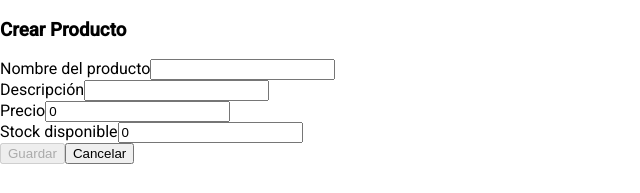
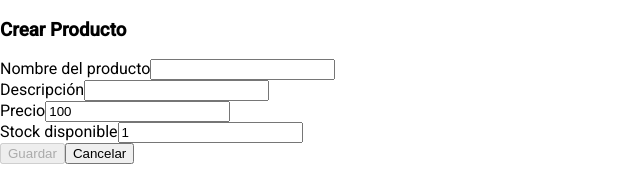
Before and after one commit to ValSua/catalogo_de_productos, an Angular app in the folder Front/catalogo_de_productos/: page /createProducto in a window 1280 px wide. Shown: the top 193 px of the page, without its empty margins (0-640 px from the left). Built offline with nearby package versions, Linux system fonts and the light colour scheme.

Commit message:
adjust input type and validations

```diff
--- a/Front/catalogo_de_productos/src/app/components/productos/create-producto/create-producto.component.html
+++ b/Front/catalogo_de_productos/src/app/components/productos/create-producto/create-producto.component.html
@@ -29,7 +29,7 @@
 
                     <div class="mb-3">
                         <label for="precio" class="form-label">Precio</label>
-                        <input type="text" class="form-control" id="precio" name="precio"
+                        <input type="price" class="form-control no-spinner" id="precio" name="precio"
                             [(ngModel)]="createProducto.precio" #precio="ngModel" required
                             [ngClass]="{'is-invalid': precio.invalid && (precio.dirty || precio.touched)}" />
                         <div *ngIf="precio.invalid && (precio.dirty || precio.touched)" class="invalid-feedback">
@@ -39,7 +39,7 @@
 
                     <div class="mb-3">
                         <label for="stock" class="form-label">Stock disponible</label>
-                        <input type="text" class="form-control" id="stock" name="stock"
+                        <input type="number" class="form-control" id="stock" name="stock"
                             [(ngModel)]="createProducto.stock" #stock="ngModel" required
                             [ngClass]="{'is-invalid': stock.invalid && (stock.dirty || stock.touched)}" />
                         <div *ngIf="stock.invalid && (stock.dirty || stock.touched)" class="invalid-feedback">
@@ -48,7 +48,7 @@
                     </div>
 
                     <div class="d-flex gap-2">
-                        <button type="submit" class="btn btn-success" [disabled]="productoForm.invalid">Guardar</button>
+                        <button type="submit" class="btn btn-success" [disabled]="productoForm.invalid || deshabilitarGuardar()">Guardar</button>
                         <button type="button" class="btn btn-secondary" (click)="cancelar()">Cancelar</button>
                     </div>
                 </form>
--- a/Front/catalogo_de_productos/src/app/components/productos/create-producto/create-producto.component.ts
+++ b/Front/catalogo_de_productos/src/app/components/productos/create-producto/create-producto.component.ts
@@ -26,8 +26,8 @@ export class CreateProductoComponent implements OnInit{
     productoId: 0,
     nombre: '',
     descripcion: '',
-    precio: 0,
-    stock: 0
+    precio: 100,
+    stock: 1
   };
 
   constructor(
@@ -39,6 +39,11 @@ export class CreateProductoComponent implements OnInit{
   }
 
   isLoading: WritableSignal<boolean> = signal(true);
+
+  deshabilitarGuardar(): boolean {
+    return !this.createProducto.precio || this.createProducto.precio <= 0
+    || !this.createProducto.stock || this.createProducto.stock <= 0;
+  }
 
   guardarCambios() {
     this.productoService.createProducto(this.createProducto).subscribe({
--- a/Front/catalogo_de_productos/src/app/components/productos/update-producto/update-producto.component.html
+++ b/Front/catalogo_de_productos/src/app/components/productos/update-producto/update-producto.component.html
@@ -32,7 +32,7 @@
 
             <div class="mb-3">
                 <label for="precio" class="form-label">Precio</label>
-                <input type="text" class="form-control" id="precio" name="precio"
+                <input type="price" class="form-control" id="precio" name="precio"
                     [(ngModel)]="updateProducto.precio" #precio="ngModel" required
                     [ngClass]="{'is-invalid': precio.invalid && (precio.dirty || precio.touched)}" />
                 <div *ngIf="precio.invalid && (precio.dirty || precio.touched)" class="invalid-feedback">
@@ -42,7 +42,7 @@
 
             <div class="mb-3">
                 <label for="stock" class="form-label">Stock disponible</label>
-                <input type="text" class="form-control" id="stock" name="stock"
+                <input type="number" class="form-control" id="stock" name="stock"
                     [(ngModel)]="updateProducto.stock" #stock="ngModel" required
                     [ngClass]="{'is-invalid': stock.invalid && (stock.dirty || stock.touched)}" />
                 <div *ngIf="stock.invalid && (stock.dirty || stock.touched)" class="invalid-feedback">
@@ -51,7 +51,7 @@
             </div>
 
             <div class="d-flex gap-2">
-              <button type="submit" class="btn btn-success" [disabled]="productoForm.invalid">Guardar</button>
+              <button type="submit" class="btn btn-success" [disabled]="productoForm.invalid || deshabilitarGuardar()">Guardar</button>
               <button type="button" class="btn btn-secondary" (click)="cancelar()">Cancelar</button>
             </div>
           </form>
--- a/Front/catalogo_de_productos/src/app/components/productos/update-producto/update-producto.component.ts
+++ b/Front/catalogo_de_productos/src/app/components/productos/update-producto/update-producto.component.ts
@@ -83,6 +83,11 @@ export class UpdateProductoComponent implements OnInit {
     });
   }
 
+  deshabilitarGuardar(): boolean {
+    return !this.updateProducto.precio || this.updateProducto.precio <= 0
+    || !this.updateProducto.stock || this.updateProducto.stock <= 0;
+  }
+
   guardarCambios() {
     if (!this.productoId) {
       this.error = 'ID del producto no válido.';
```
